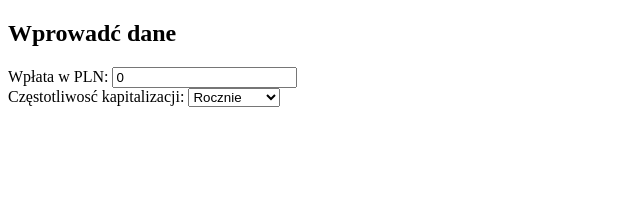
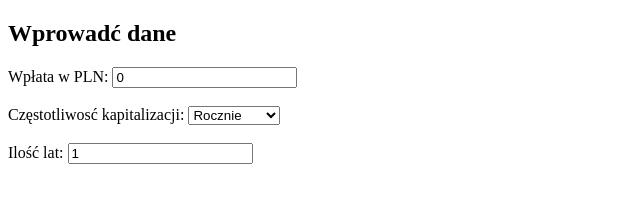
Before and after one commit to wiemka/kalkulator_odsetek, a plain HTML site: page index.html in a window 1280 px wide. Shown: the whole page, without its empty margins (0-640 px from the left). Drawn offline with Linux system fonts and the light colour scheme.

Commit message:
dodanie 1c

```diff
--- a/index.html
+++ b/index.html
@@ -11,14 +11,19 @@
     <h2>Wprowadć dane</h2>
     <form id="kalkulator">
         <label for="wplata">Wpłata w PLN:</label>
-        <input id="wplata" type="number" value="0" min="100">
-    </form>
-    <label for="okres_kapitalizacji">Częstotliwosć kapitalizacji:</label>
-    <select id="okres_kapitalizacji">
+        <input id="wplata" type="number" value="0" min="100"><br><br>
+
+        <label for="okres_kapitalizacji">Częstotliwosć kapitalizacji:</label>
+        <select id="okres_kapitalizacji">
         <option value="12">Miesięcznie</option>
         <option value="4">Kwartalnie</option>
         <option value="1" selected="selected">Rocznie</option>
-    </select>
+        </select><br><br>
+
+        <label for="ilosc_lat">Ilość lat:</label>
+        <input id="ilosc_lat" type="number" value="1" min="1"><br><br>
+
+    </form>
 
     <script src="js/kalkulator.js"></script>
 </body>
```
